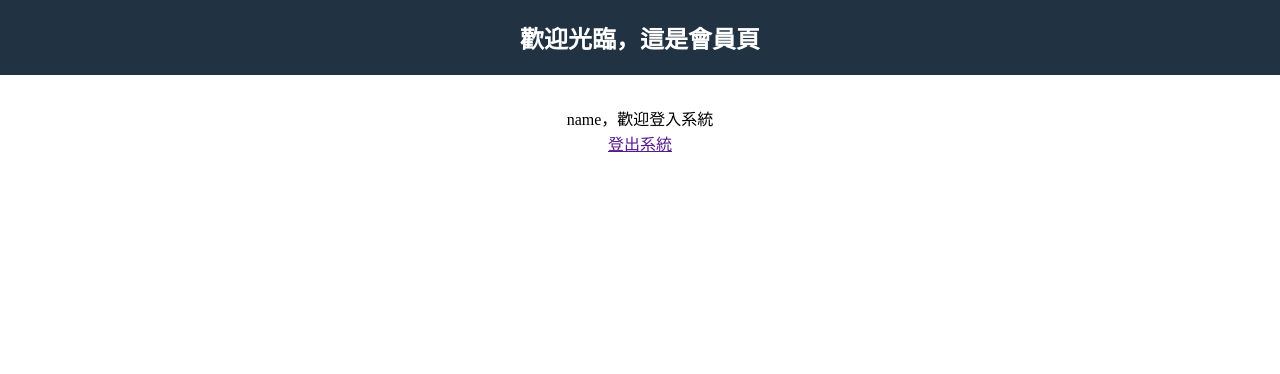
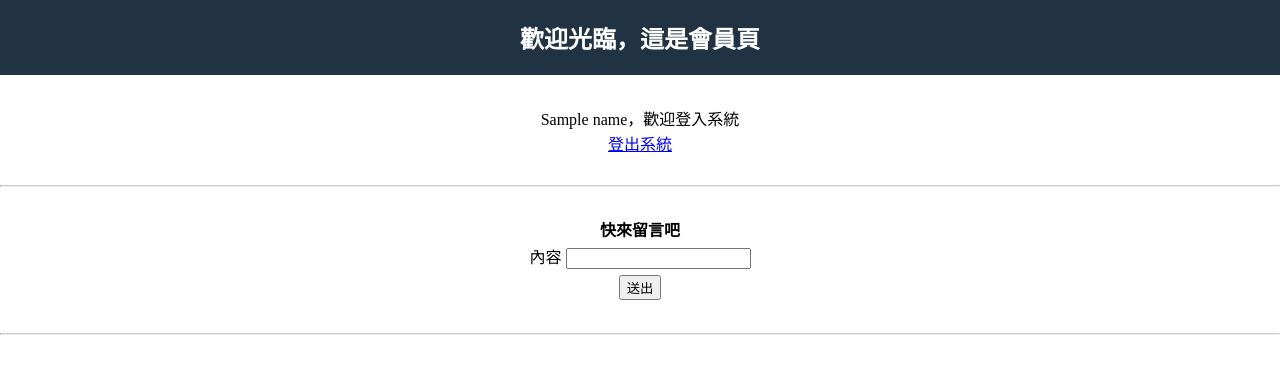
Before and after one commit to tanni6808/wehelp-stage1, a FastAPI app: template week6/templates/pages/member.html in a window 1280 px wide. Shown: the top 374 px of the page. Run offline with FastAPI, Linux system fonts and the light colour scheme; the template is opened without the code that fills it: most values are stand-ins (such as "Sample title", 1, 10 or a date in 2020).

Commit message:
finish task 3 4 5

```diff
--- a/week6/main.py
+++ b/week6/main.py
@@ -2,6 +2,7 @@ from fastapi import FastAPI, Request, Form, status
 from fastapi.staticfiles import StaticFiles
 from fastapi.templating import Jinja2Templates
 from fastapi.responses import RedirectResponse, HTMLResponse
+from starlette.middleware.sessions import SessionMiddleware
 from typing import Annotated
 import mysql.connector
 
@@ -15,13 +16,23 @@ mydb=mysql.connector.connect(
 app=FastAPI()
 templates=Jinja2Templates(directory='templates')
 
+app.add_middleware(SessionMiddleware, secret_key='some-random-string')
+
 @app.get("/", response_class=HTMLResponse)
 async def index(request: Request):
     return templates.TemplateResponse(request=request, name='pages/index.html')
 
 @app.get('/member')
 async def member(request: Request):
-    return templates.TemplateResponse(request=request, name='pages/member.html')
+    if request.session['user']==[]:
+        return RedirectResponse(url='/', status_code=status.HTTP_302_FOUND)
+    mycursor=mydb.cursor()
+    mycursor.execute('SELECT member.name, message.content FROM message LEFT JOIN member ON message.member_id = member.id;')
+    myresult=mycursor.fetchall()
+    messages=[]
+    for m in myresult:
+        messages.insert(0, {'name':m[0], 'content':m[1]})
+    return templates.TemplateResponse(request=request, name='pages/member.html', context={"name": request.session['user']['name'], "messages": messages})
 
 @app.get('/error')
 async def error(request: Request, message: Annotated[str, None]):
@@ -34,18 +45,32 @@ async def signup(name: Annotated[str, Form()], username: Annotated[str, Form()],
     myresult=mycursor.fetchall()
     if myresult==[]:
         mycursor.execute('INSERT INTO member(name, username, password) VALUE (%s, %s, %s)', (name, username, password))
+        mydb.commit()
         return RedirectResponse(url='/', status_code=status.HTTP_302_FOUND)
-    return RedirectResponse(url=f'/error?message=Repeated username', status_code=status.HTTP_302_FOUND)
+    return RedirectResponse(url='/error?message=帳號已被使用', status_code=status.HTTP_302_FOUND)
 
 @app.post('/signin')
-async def signin(username: Annotated[str, Form()], password: Annotated[str, Form()]):
+async def signin(username: Annotated[str, Form()], password: Annotated[str, Form()], request: Request):
     mycursor=mydb.cursor()
-    mycursor.execute('SELECT password FROM member WHERE username = %s', (username, ))
+    mycursor.execute('SELECT * FROM member WHERE username = %s', (username, ))
     myresult=mycursor.fetchall()
-    if myresult==[] or myresult[0]!=password:
-        return {'reuslt': myresult}
-    print(myresult)
-    return {'pw': myresult[0]}
+    if myresult==[] or myresult[0][3]!=password:
+        return RedirectResponse(url=f'/error?message=帳號或密碼輸入錯誤', status_code=status.HTTP_302_FOUND)
+    user_data=myresult[0]
+    request.session['user']={'id': user_data[0], 'username': user_data[2], 'name': user_data[1]}
+    return RedirectResponse(url='/member', status_code=status.HTTP_302_FOUND)
+
+@app.get('/signout')
+async def signout(request: Request):
+    request.session['user']=[]
+    return RedirectResponse(url='/', status_code=status.HTTP_302_FOUND)
+
+@app.post('/createMessage')
+async def create_message(message: Annotated[str, Form()], request: Request):
+    mycursor=mydb.cursor()
+    mycursor.execute('INSERT INTO message(member_id, content) VALUE (%s, %s)', (request.session['user']['id'], message))
+    mydb.commit()
+    return RedirectResponse(url='/member', status_code=status.HTTP_302_FOUND)
 
 @app.get('/test')
 async def test():
--- a/week6/static/style.css
+++ b/week6/static/style.css
@@ -27,6 +27,10 @@ div {
 }
 
 hr.solid {
-  border-top: 2px solid #ccc;
+  border-top: 1px solid #ccc;
   margin: 30px 0;
 }
+
+.msg-name {
+  font-weight: bold;
+}
--- a/week6/templates/pages/member.html
+++ b/week6/templates/pages/member.html
@@ -1,5 +1,17 @@
-{% extends "base.html" %} {% block title %} 會員 {% endblock %} {% block header
-%} 歡迎光臨，這是會員頁 {% endblock %} {% block content %}
-<div class="">name，歡迎登入系統</div>
-<div class=""><a href="">登出系統</a></div>
-{% endblock %}
+{% extends "base.html" %} {% from "macros.html" import form_input %} {% block
+title %} 會員 {% endblock %} {% block header %} 歡迎光臨，這是會員頁 {% endblock
+%} {% block content %}
+<div class="">{{name}}，歡迎登入系統</div>
+<div class=""><a href="/signout">登出系統</a></div>
+<hr class="solid" />
+<div class="form-title">快來留言吧</div>
+<form action="/createMessage" method="post">
+  {{ form_input("message", "內容", required=true)}}
+  <button class="form-input" type="submit">送出</button>
+</form>
+<hr class="solid" />
+{% for message in messages %}
+<div>
+  <span class="msg-name">{{ message.name }}：</span>{{ message.content }}
+</div>
+{% endfor %} {% endblock %}
```
